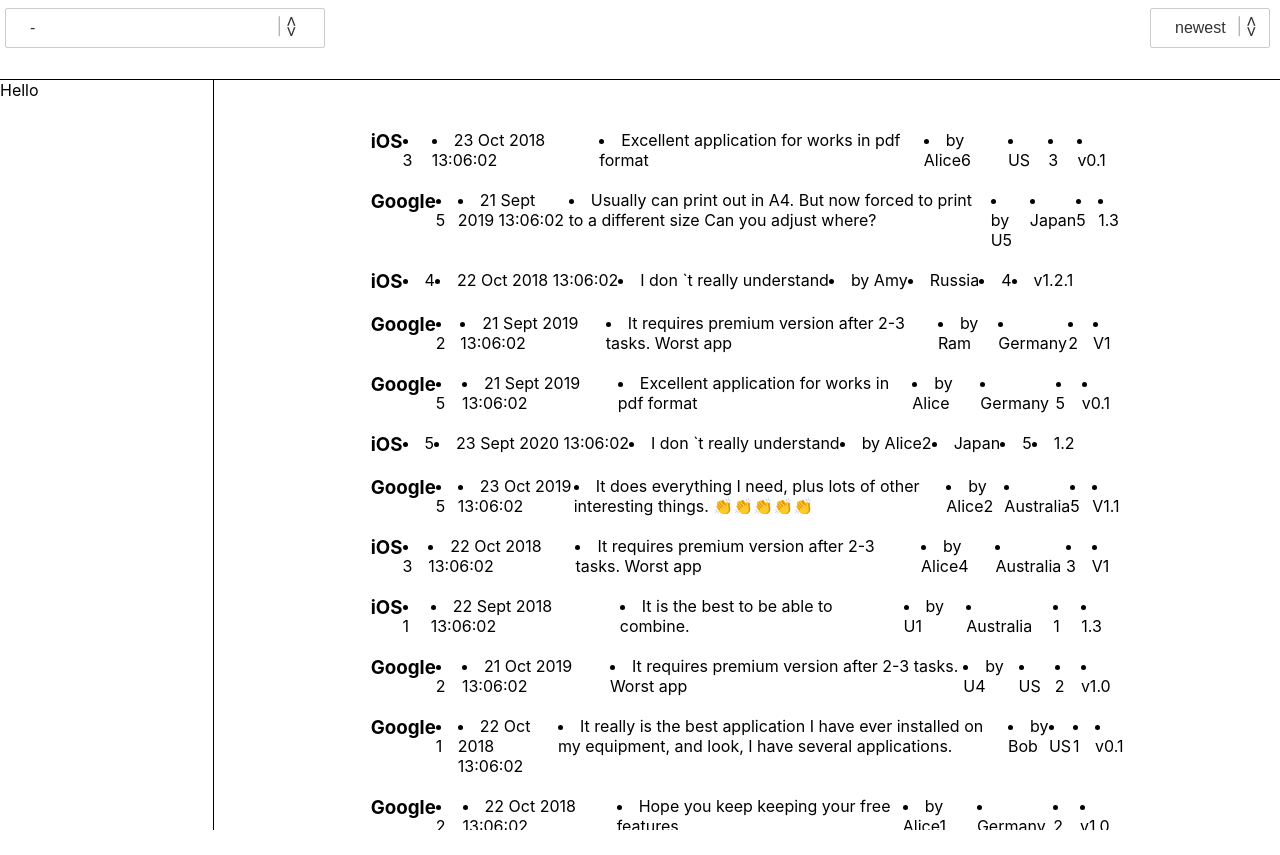
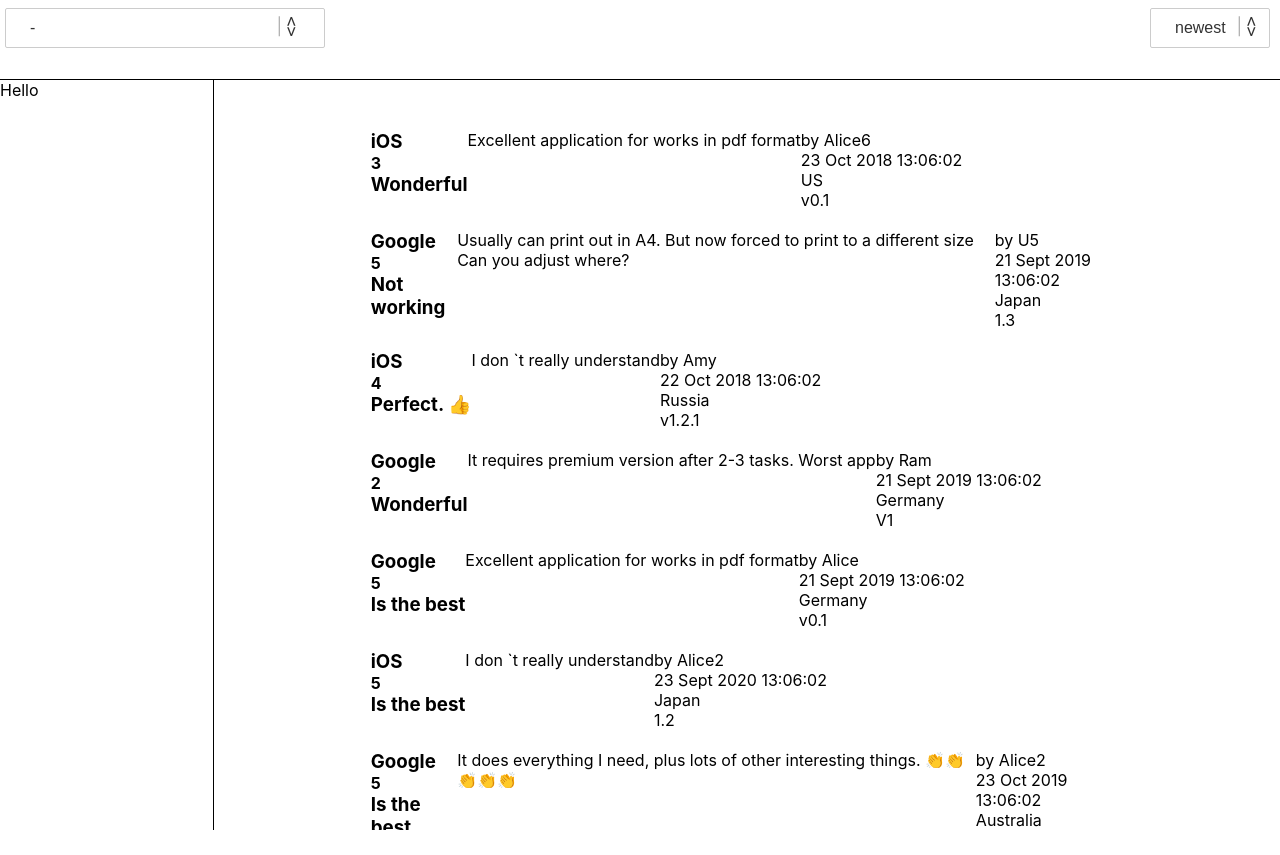
Before and after one commit to Kemosabe2911/appreviewfilter, a React (Create React App) app: page / in a window 1280 px wide. Built offline with nearby package versions, Linux system fonts and the light colour scheme.

Commit message:
Update result

```diff
--- a/src/components/result.js
+++ b/src/components/result.js
@@ -20,14 +20,20 @@
         <div className="result">
             {result.map( data =>(
             <div className="res-container">
+                <div className="line-1">
                     <h3>{data.appStoreName}</h3>
-                    <li>{data.rating}</li>
-                    <li>{data.reviewDate}</li>
-                    <li>{data.reviewText}</li>
-                    <li>by {data.reviewUserName}</li>
-                    <li>{data.countryName}</li>
-                    <li>{data.rating}</li>
-                    <li>{data.version}</li>
+                    <h4>{data.rating}</h4>
+                    <h3>{data.reviewHeading}</h3>
+                </div>
+                <div className="line-2">
+                    <p>{data.reviewText}</p>
+                </div>
+                <div className="line-3">
+                    <p>by {data.reviewUserName}</p>
+                    <p>{data.reviewDate}</p>
+                    <p>{data.countryName}</p>
+                    <p>{data.version}</p>
+                </div>
             </div>
             ))}
         </div>
```
